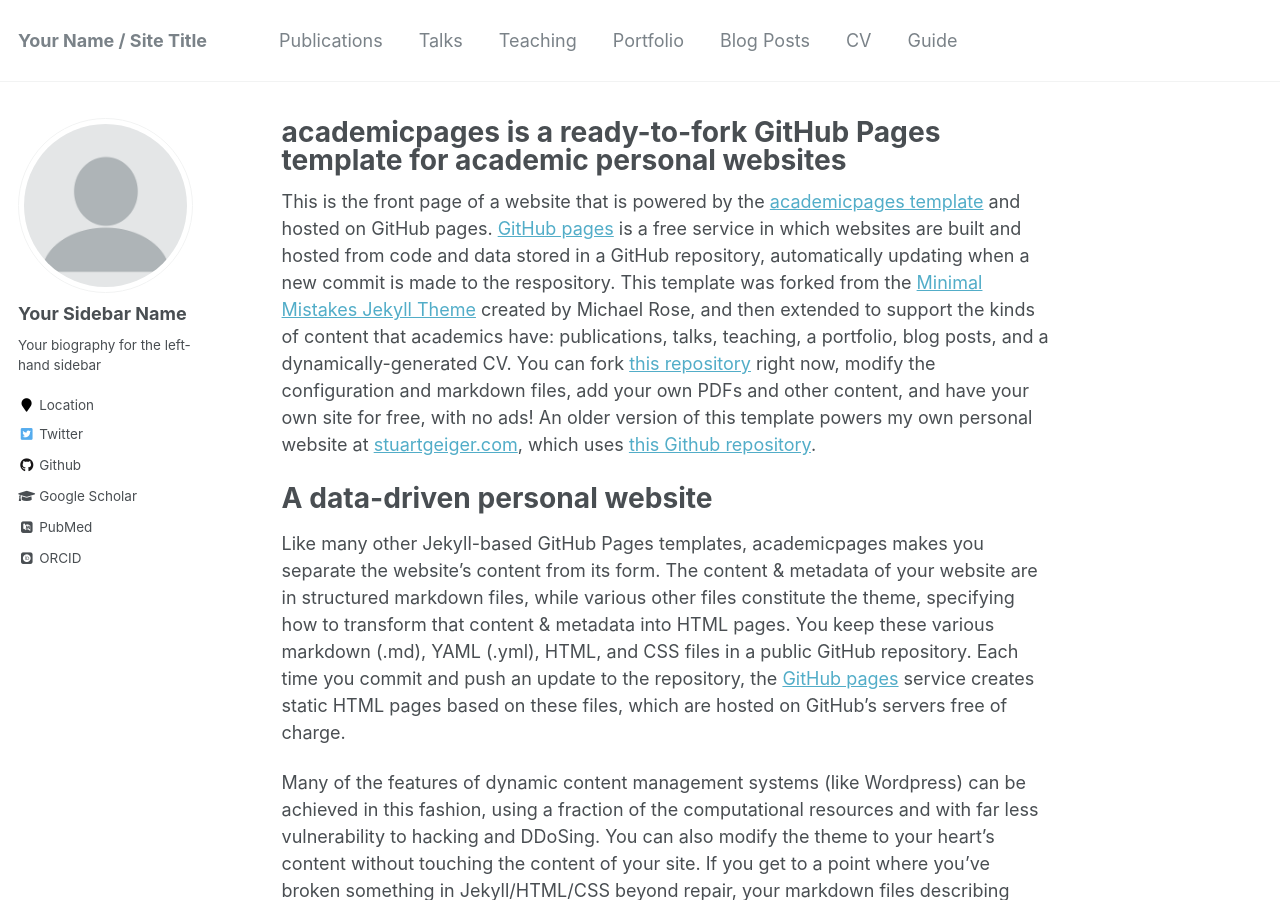
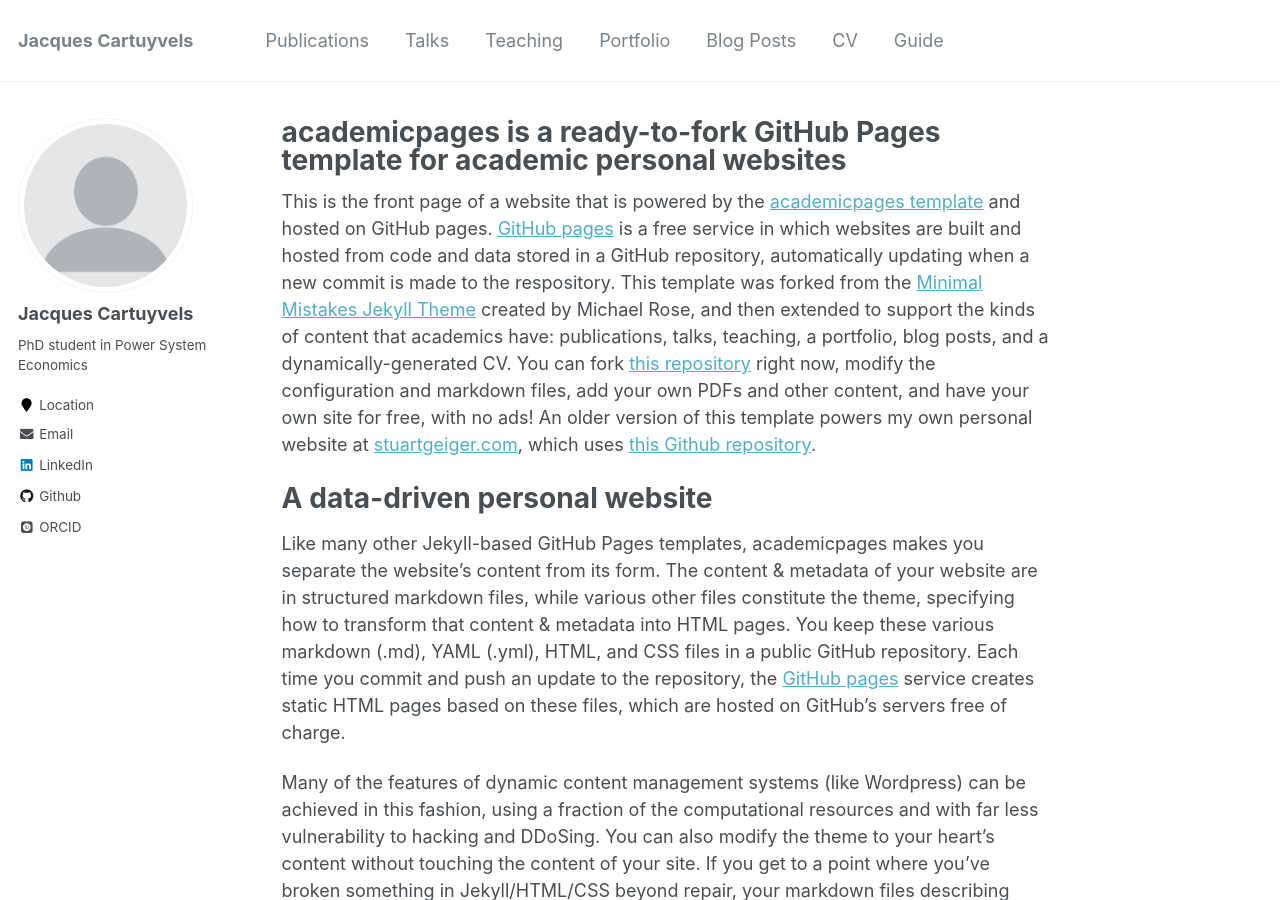
Before and after one commit to jacartuyvels/jacartuyvels.github.io, a Jekyll site: the page built from _pages/about.md, in a window 1280 px wide and 900 px high. Built offline with Jekyll 4.4.1, drawn with Linux system fonts in a browser that asks for light colours; some web fonts are replaced.

Commit message:
First configure update

```diff
--- a/_config.yml
+++ b/_config.yml
@@ -7,13 +7,13 @@
 
 # Site Settings
 locale                   : "en-US"
-title                    : "Your Name / Site Title"
+title                    : "Jacques Cartuyvels"
 title_separator          : "-"
 name                     : &name "Your Name"
 description              : &description "personal description"
-url                      : https://academicpages.github.io # the base hostname & protocol for your site e.g. "https://mmistakes.github.io"
+url                      : https://jacartuyvels.github.io # the base hostname & protocol for your site e.g. "https://mmistakes.github.io"
 baseurl                  : "" # the subpath of your site, e.g. "/blog"
-repository               : "academicpages/academicpages.github.io"
+repository               : "jacartuyvels/jacartuyvels.github.io"
 teaser                   :  # filename of teaser fallback teaser image placed in /images/, .e.g. "500x300.png"
 breadcrumbs              : false # true, false (default)
 words_per_minute         : 160
@@ -80,14 +80,14 @@ analytics:
 
 # Site Author
 author:
-  name             : "Your Sidebar Name"
+  name             : "Jacques Cartuyvels"
   avatar           : "profile.png"
-  bio              : "Your biography for the left-hand sidebar"
+  bio              : "PhD student in Power System Economics"
   location         : "Location"
   employer         :
-  pubmed           : "https://www.ncbi.nlm.nih.gov/pubmed/?term=john+snow"
-  googlescholar    : "http://yourfullgooglescholarurl.com"
-  email            :
+  pubmed           : #"https://www.ncbi.nlm.nih.gov/pubmed/?term=john+snow"
+  googlescholar    : #"http://yourfullgooglescholarurl.com"
+  email            : "jacques.cartuvels@uclouvain.be"
   researchgate     :  # example: "https://www.researchgate.net/profile/yourprofile"
   uri              :
   bitbucket        :
@@ -96,20 +96,20 @@ author:
   flickr           :
   facebook         :
   foursquare       :
-  github           : "academicpages"
+  github           : "jacartuyvels"
   google_plus      :
   keybase          :
   instagram        :
   impactstory      : #"https://profiles.impactstory.org/u/xxxx-xxxx-xxxx-xxxx"
   lastfm           :
-  linkedin         :
+  linkedin         : "https://www.linkedin.com/in/jacques-cartuyvels-077973133/?originalSubdomain=be"
   orcid            : "http://orcid.org/yourorcidurl"
   pinterest        :
   soundcloud       :
   stackoverflow    : # http://stackoverflow.com/users/123456/username
   steam            :
   tumblr           :
-  twitter          : "replacethistwitterhandle"
+  twitter          : #"replacethistwitterhandle"
   vine             :
   weibo            :
   xing             :
```
